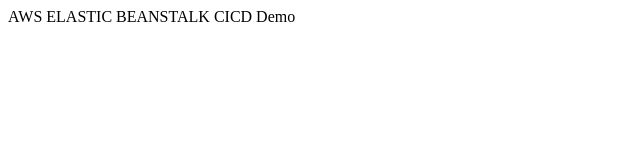
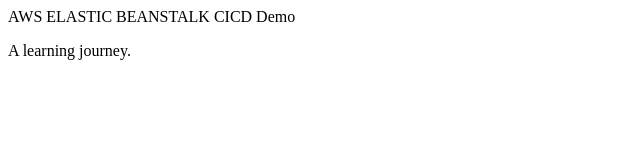
Before and after one commit to kcvijay/aws-sls-cicd, a website: page index.html in a window 1280 px wide. Shown: the whole page, without its empty margins (0-640 px from the left). Drawn offline with Linux system fonts and the light colour scheme.

Commit message:
add subtitle

```diff
--- a/index.html
+++ b/index.html
@@ -7,5 +7,6 @@
   </head>
   <body>
     <div>AWS ELASTIC BEANSTALK CICD Demo</div>
+    <p>A learning journey.</p>
   </body>
 </html>
```
